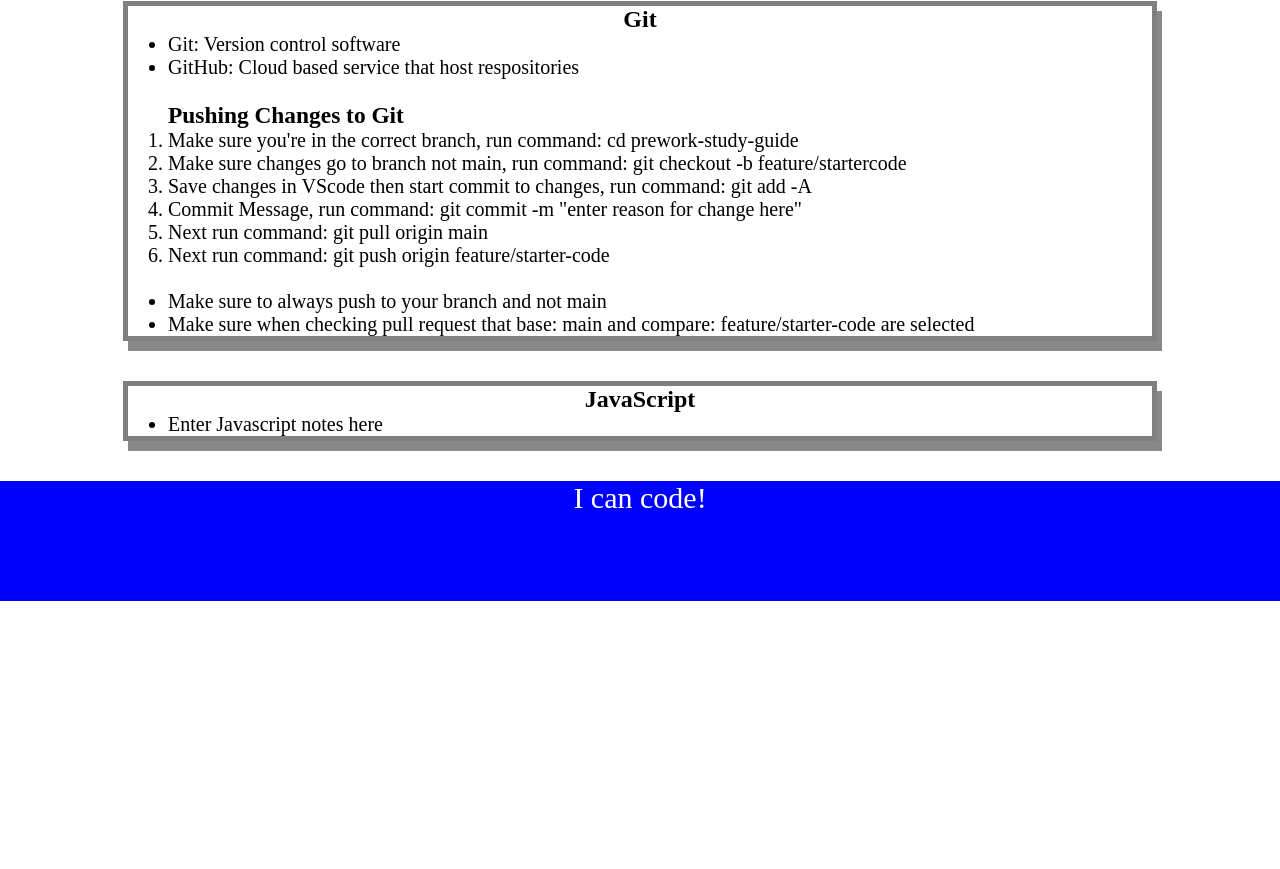
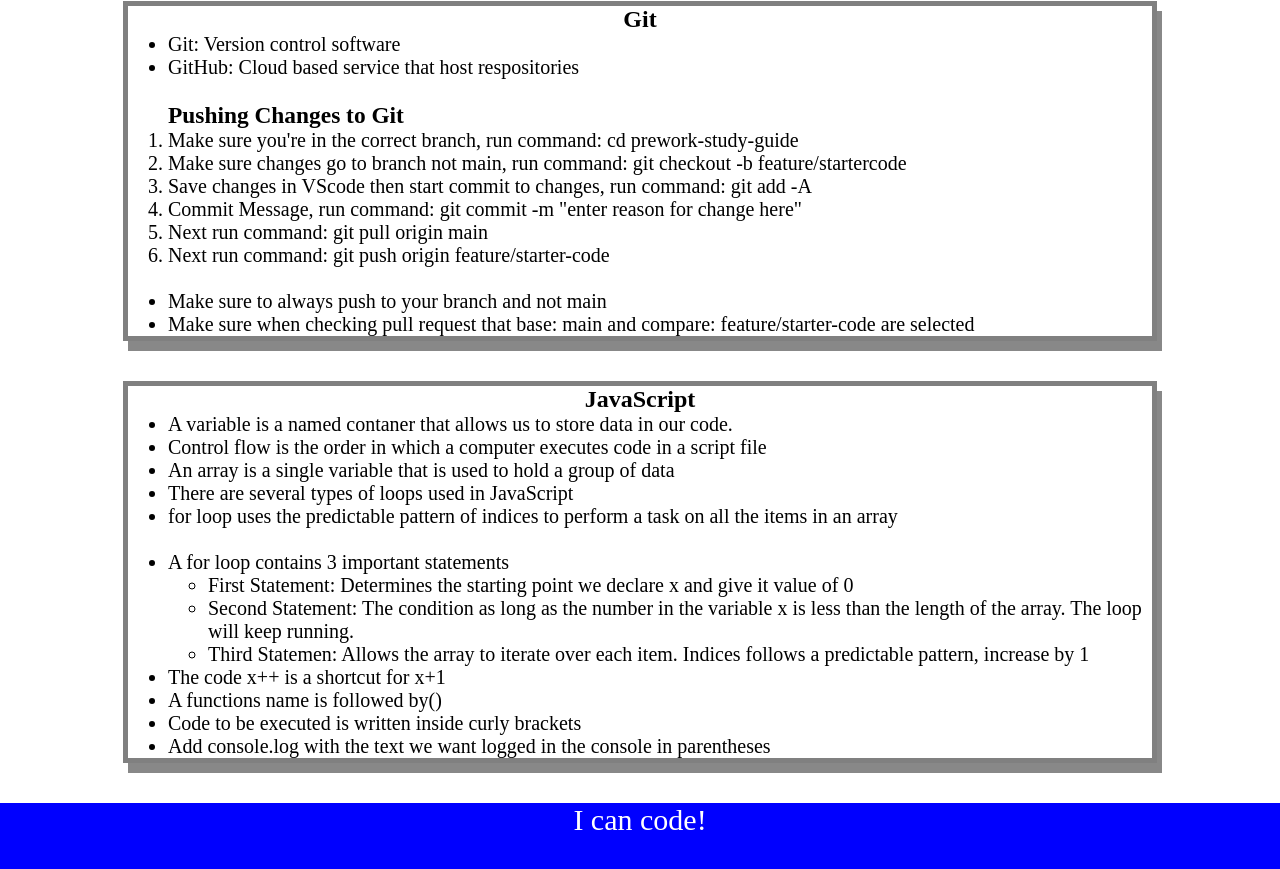
Before and after one commit to marissa424/prework-study-guide, a plain HTML site: page index.html in a window 1280 px wide. Shown: the part 868-1737 px from the top of the page. Before the commit the page ends 1469 px from the top, so only its background shows below. Drawn offline with Linux system fonts and the light colour scheme.

Commit message:
updated javascript notes

```diff
--- a/assets/script.js
+++ b/assets/script.js
@@ -1,17 +1,26 @@
-var topics = ['HTML', 'CSS', 'Git', 'JavaScript'];
-for (var x = 0; x < topics.length; x++) {
-    console.log(topics[x]);
-   }
-/*
-if (topic === 'HTML') {
+var topics = ['HTML', 'CSS', 'Git', 'JavaScript']
+
+var randomTopic = topics[Math.floor(Math.random() * topics.length)];
+
+function listTopics() {
+    for (var x = 0; x < topics.length; x++) {
+      console.log(topics[x]);
+    }
+  }
+function selectTopic(){
+if (randomTopic === 'HTML') {
     console.log("Let's study HTML!");
-} else if (topic === 'CSS'){
+} else if (randomTopic === 'CSS'){
     console.log("Let's study CSS!");
-} else if (topic === 'Git'){
+} else if (randomTopic === 'Git'){
     console.log("Let's study Git!");
-} else if (topic === 'JavaScript'){
+} else if (randomTopic === 'JavaScript'){
     console.log("Let's study JavaScript!");
 } else {
     console.log('Please try again!')
 }
-*/
+}
+console.log('Here are the topics we learned through Prework');
+listTopics()
+console.log('Which topic should we study first')
+selectTopic()
--- a/index.html
+++ b/index.html
@@ -80,7 +80,22 @@
       <section class="card" id="javascript-section">
         <h2>JavaScript</h2>
           <ul>
-            <li>Enter Javascript notes here</li>
+            <li>A variable is a named contaner that allows us to store data in our code.</li>
+            <li>Control flow is the order in which a computer executes code in a script file</li>
+            <li>An array is a single variable that is used to hold a group of data</li>
+            <li>There are several types of loops used in JavaScript</li>
+            <li>for loop uses the predictable pattern of indices to perform a task on all the items in an array</li>
+            <br>
+            <li>A for loop contains 3 important statements</li>
+              <ul>
+                <li>First Statement: Determines the starting point we declare x and give it value of 0</li>
+                <li>Second Statement: The condition as long as the number in the variable x is less than the length of the array. The loop will keep running.</li>
+                <li>Third Statemen: Allows the array to iterate over each item. Indices follows a predictable pattern, increase by 1</li>
+              </ul>
+            <li>The code x++ is a shortcut for x+1</li>
+            <li>A functions name is followed by()</li>
+            <li>Code to be executed is written inside curly brackets</li>
+            <li>Add console.log with the text we want logged in the console in parentheses</li>
           </ul>
       </section>
     </main>
```
